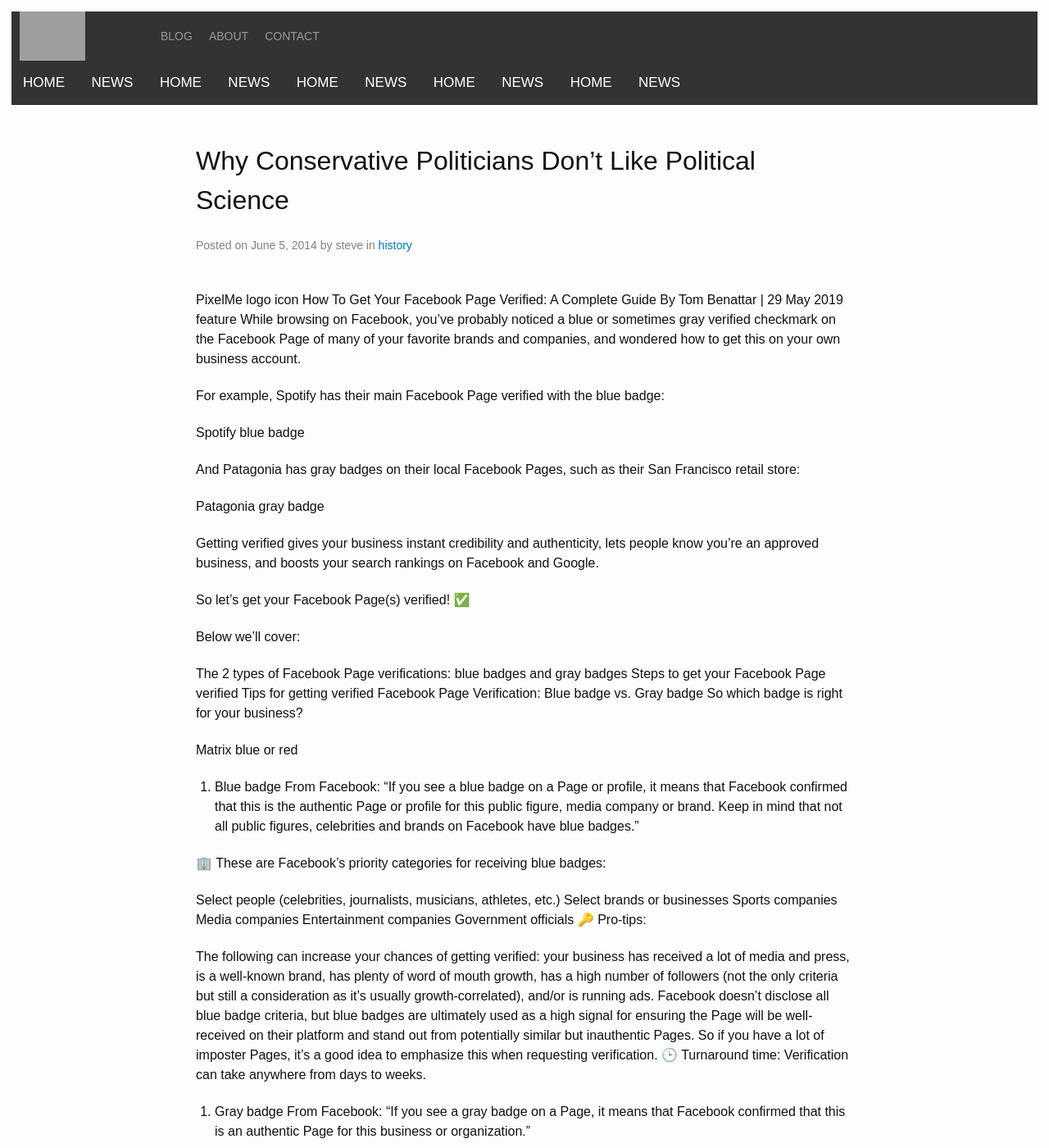
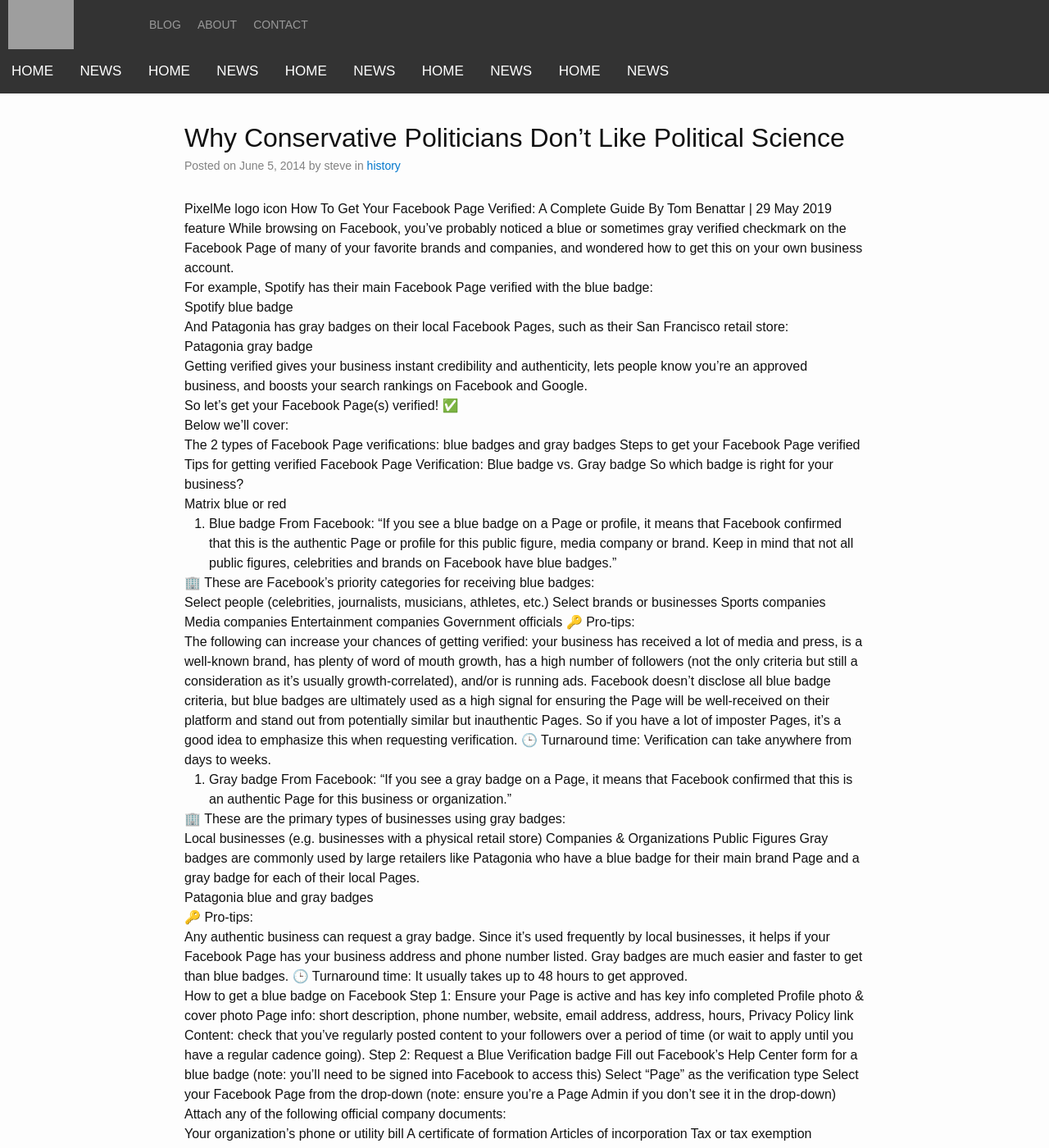
Before and after one commit to Indscience/indscience.github.io, a Jekyll site: the page built from _posts/2014-06-05-why-conservative-politicians-dont-like-political-science.md, in a window 1280 px wide and 1400 px high. Shown: the whole window at 82% size. Built offline with Jekyll 4.4.1, drawn with Linux system fonts in a browser that asks for light colours; nearby versions of some CDN libraries; some web fonts are replaced; comment, search, counter and statistics services are not loaded; grey boxes are pictures that could not be loaded.

Commit message:
Update _base.scss

```diff
--- a/_sass/_base.scss
+++ b/_sass/_base.scss
@@ -4,8 +4,8 @@
 body, h1, h2, h3, h4, h5, h6,
 p, blockquote, pre, hr,
 dl, dd, ol, ul, figure {
-    margin: 7px;
-    padding: 7px;
+    margin: 0;
+    padding: 0;
 }
 
 
@@ -22,7 +22,6 @@
     background-color: $background-color;
     -webkit-text-size-adjust: 100%;
 }
-
 
 
 
```
